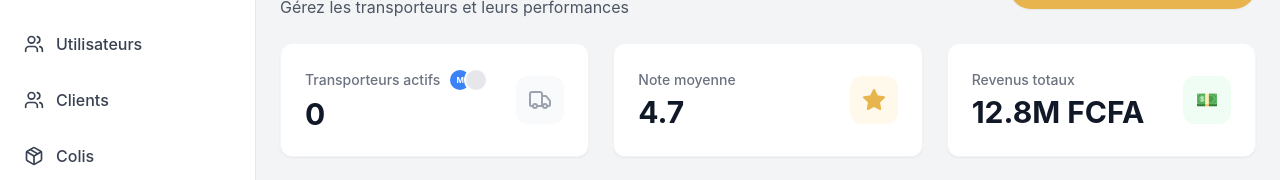
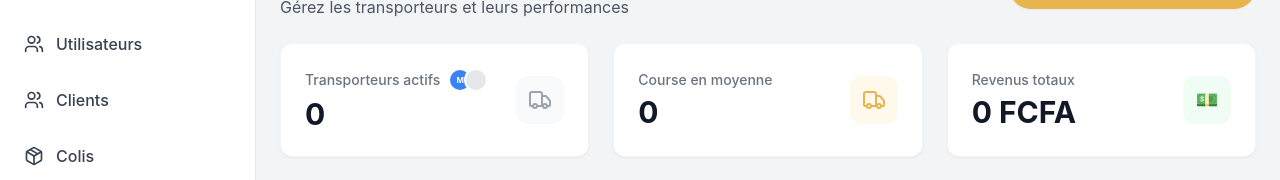
Before and after one commit to Xamle-tech/yes-karangue-admin, a React (Vite) app: page /transporters in a window 1280 px wide. Shown: the part 133-313 px from the top of the page. Built offline with nearby package versions, Linux system fonts and the light colour scheme; no server answers; sample sign-in values are in the browser's storage.

Commit message:
design stats transporteurs

```diff
--- a/src/pages/transporters/TransportersPage.jsx
+++ b/src/pages/transporters/TransportersPage.jsx
@@ -1,5 +1,5 @@
 import { useState, useEffect } from 'react';
-import { Plus, Search, Edit2, Trash2, Eye, LayoutGrid, List as ListIcon, ChevronDown, Truck, Bike, Car, Star, Download, MoreVertical } from 'lucide-react';
+import { Plus, Search, Edit2, Trash2, Eye, LayoutGrid, List as ListIcon, ChevronDown, Truck, Bike, Car, Download, MoreVertical } from 'lucide-react';
 import { BarChart, Bar, XAxis, YAxis, CartesianGrid, Tooltip, ResponsiveContainer, PieChart, Pie, Cell, Legend } from 'recharts';
 import TransporterForm from '../../components/forms/TransporterForm';
 import TransporterDetails from '../../components/TransporterDetails';
@@ -7,6 +7,14 @@ import ConfirmationModal from '../../components/modals/ConfirmationModal';
 import SuccessModal from '../../components/modals/SuccessModal';
 import { fetchTransporters, createTransporter, updateTransporter, deleteTransporter, fetchTransportersStatistics } from '../../services/transporterService';
 import Toast from '../../components/Toast';
+
+// Formater les revenus (FCFA) pour l'affichage
+const formatEarnings = (value) => {
+  const n = Number(value) || 0;
+  if (n >= 1_000_000) return `${(n / 1_000_000).toFixed(1)}M F`;
+  if (n >= 1_000) return `${Math.floor(n / 1_000)}K F`;
+  return `${n} F`;
+};
 
 // Fonction utilitaire pour obtenir les initiales
 const getInitials = (name) => {
@@ -29,7 +37,14 @@ export default function TransportersPage() {
   const [viewMode, setViewMode] = useState('list');
   const [currentPage, setCurrentPage] = useState(1);
   const itemsPerPage = 10;
-  const [transporterStats, setTransporterStats] = useState({ by_station: [], by_vehicle_type: [] });
+  const [transporterStats, setTransporterStats] = useState({
+    by_station: [],
+    by_vehicle_type: [],
+    total_transporters: 0,
+    total_courses: 0,
+    courses_en_moyenne: 0,
+    total_revenue_fcfa: 0,
+  });
 
   // Couleurs pour le graphique par type de véhicule
   const VEHICLE_COLORS = ['#4CAF50', '#E8B44D', '#5B9BAD', '#F44336', '#9E9E9E', '#2196F3', '#FF9800'];
@@ -60,10 +75,21 @@ export default function TransportersPage() {
       setTransporterStats({
         by_station: Array.isArray(data.by_station) ? data.by_station : [],
         by_vehicle_type: Array.isArray(data.by_vehicle_type) ? data.by_vehicle_type : [],
+        total_transporters: Number(data.total_transporters) || 0,
+        total_courses: Number(data.total_courses) || 0,
+        courses_en_moyenne: Number(data.courses_en_moyenne) || 0,
+        total_revenue_fcfa: Number(data.total_revenue_fcfa) || 0,
       });
     } catch (err) {
       console.error('Erreur stats transporteurs:', err);
-      setTransporterStats({ by_station: [], by_vehicle_type: [] });
+      setTransporterStats({
+        by_station: [],
+        by_vehicle_type: [],
+        total_transporters: 0,
+        total_courses: 0,
+        courses_en_moyenne: 0,
+        total_revenue_fcfa: 0,
+      });
     }
   };
 
@@ -147,12 +173,16 @@ export default function TransportersPage() {
     }
   }
 
-  // Calcul des statistiques
+  // Statistiques : données réelles (transporteurs actifs, course en moyenne, revenus)
   const stats = {
     active: transporters.filter(t => t.status === 'active').length.toString(),
-    rating: '4.7', // Mocked for design match initially or calc if data exists
-    earnings: '12.8M' // Mocked or calc
-  }
+    coursesEnMoyenne: transporterStats.courses_en_moyenne,
+    earnings: transporterStats.total_revenue_fcfa >= 1_000_000
+      ? `${(transporterStats.total_revenue_fcfa / 1_000_000).toFixed(1)}M`
+      : transporterStats.total_revenue_fcfa >= 1_000
+        ? `${Math.floor(transporterStats.total_revenue_fcfa / 1_000)}K`
+        : String(transporterStats.total_revenue_fcfa),
+  };
 
   // Conditional Rendering for Form View
   if (showForm) {
@@ -229,14 +259,14 @@ export default function TransportersPage() {
           </div>
         </div>
 
-        {/* Rating */}
+        {/* Course en moyenne */}
         <div className="bg-white p-6 rounded-xl border border-gray-100 shadow-sm flex items-center justify-between">
           <div>
-            <p className="text-sm text-gray-500 font-medium mb-1">Note moyenne</p>
-            <p className="text-3xl font-bold text-gray-900">{stats.rating}</p>
+            <p className="text-sm text-gray-500 font-medium mb-1">Course en moyenne</p>
+            <p className="text-3xl font-bold text-gray-900">{stats.coursesEnMoyenne}</p>
           </div>
           <div className="w-12 h-12 rounded-xl bg-[#FFF9EB] flex items-center justify-center">
-            <Star className="h-6 w-6 text-[#E8B44D] fill-[#E8B44D]" />
+            <Truck className="h-6 w-6 text-[#E8B44D]" />
           </div>
         </div>
 
@@ -327,8 +357,10 @@ export default function TransportersPage() {
                         <span className="text-sm font-semibold text-gray-900">{profile.vehicle_plate || 'SN-XXX-XXX'}</span>
                       </td>
                       <td className="px-4 py-4 whitespace-nowrap text-sm text-gray-600">{transporter.phone || '+221 -- --- -- --'}</td>
-                      <td className="px-4 py-4 whitespace-nowrap text-sm font-bold text-gray-900">{transporter.deliveries_count || Math.floor(Math.random() * 300)}</td>
-                      <td className="px-4 py-4 whitespace-nowrap text-sm font-bold text-gray-900">{transporter.total_earnings ? `${transporter.total_earnings}F` : `${Math.floor(Math.random() * 5000)}K`}</td>
+                      <td className="px-4 py-4 whitespace-nowrap text-sm font-bold text-gray-900">{transporter.deliveries_count ?? 0}</td>
+                      <td className="px-4 py-4 whitespace-nowrap text-sm font-bold text-gray-900">
+                        {formatEarnings(transporter.total_earnings ?? transporter.total_earnings_fcfa ?? 0)}
+                      </td>
                       <td className="px-4 py-4 whitespace-nowrap">
                         <span className={`inline-flex items-center px-2.5 py-1 rounded-full text-xs font-medium ${transporter.status === 'active' ? 'bg-green-50 text-green-600' : 'bg-gray-100 text-gray-600'}`}>
                           {transporter.status === 'active' ? 'Actif' : 'Inactif'}
```
